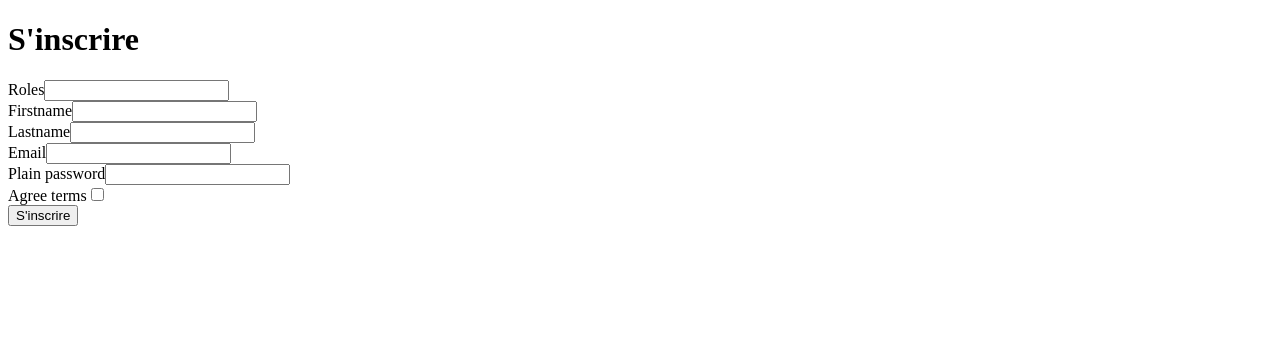
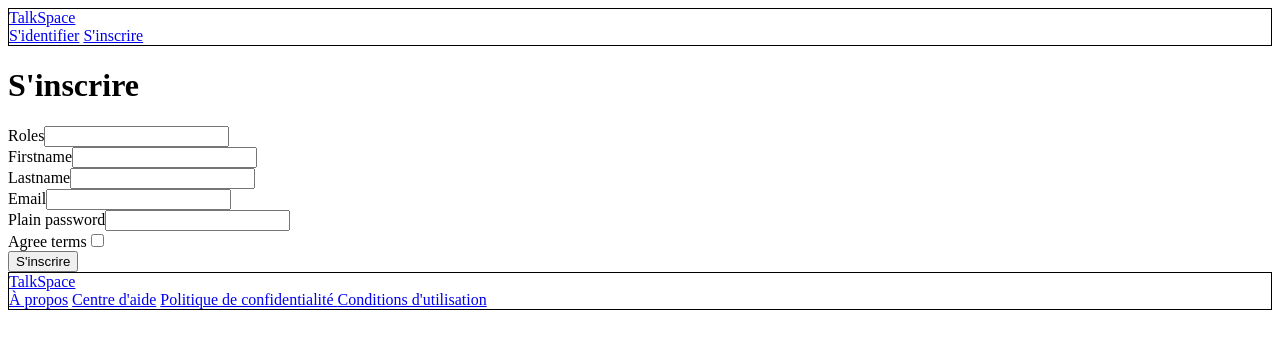
Before and after one commit to mustaphaboudouch/talkspace, a Symfony app: template templates/auth/register.html.twig in a window 1280 px wide. Shown: the top 349 px of the page. Run offline with Twig, Linux system fonts and the light colour scheme; the template is opened without the code that fills it, so the values that code supplies are empty; form fields are guessed from the names that the template uses; some libraries are stand-ins or nearby versions.

Commit message:
feat: add basic navbar & footer

```diff
--- a/templates/base.html.twig
+++ b/templates/base.html.twig
@@ -17,8 +17,12 @@
         {% endblock %}
     </head>
     <body>
+        {% include 'components/navbar.html.twig' %}
+
         {% block body %}
 
         {% endblock %}
+
+        {% include 'components/footer.html.twig' %}
     </body>
 </html>
--- /dev/null
+++ b/templates/components/footer.html.twig
@@ -0,0 +1,13 @@
+<footer style="border:1px solid #000000;">
+    <a href="{{ path('app_home') }}">TalkSpace</a>
+    <nav>
+        <a href="{{ path('app_about') }}">À propos</a>
+        <a href="{{ path('app_support') }}">Centre d'aide</a>
+        <a href="{{ path('app_privacy_policy') }}">
+            Politique de confidentialité
+        </a>
+        <a href="{{ path('app_terms_of_service') }}">
+            Conditions d'utilisation
+        </a>
+    </nav>
+</footer>
--- /dev/null
+++ b/templates/components/navbar.html.twig
@@ -0,0 +1,13 @@
+<header style="border:1px solid #000000;">
+    <a href="{{ path('app_home') }}">TalkSpace</a>
+    <nav>
+        {% if app.user %}
+            <a href="{{ path('app_dashboard') }}">Dashboard</a>
+            <a href="{{ path('app_profile') }}">Profil</a>
+            <a href="{{ path('app_logout') }}">Déconnecter</a>
+        {% else %}
+            <a href="{{ path('app_login') }}">S'identifier</a>
+            <a href="{{ path('app_register') }}">S'inscrire</a>
+        {% endif %}
+    </nav>
+</header>
```
